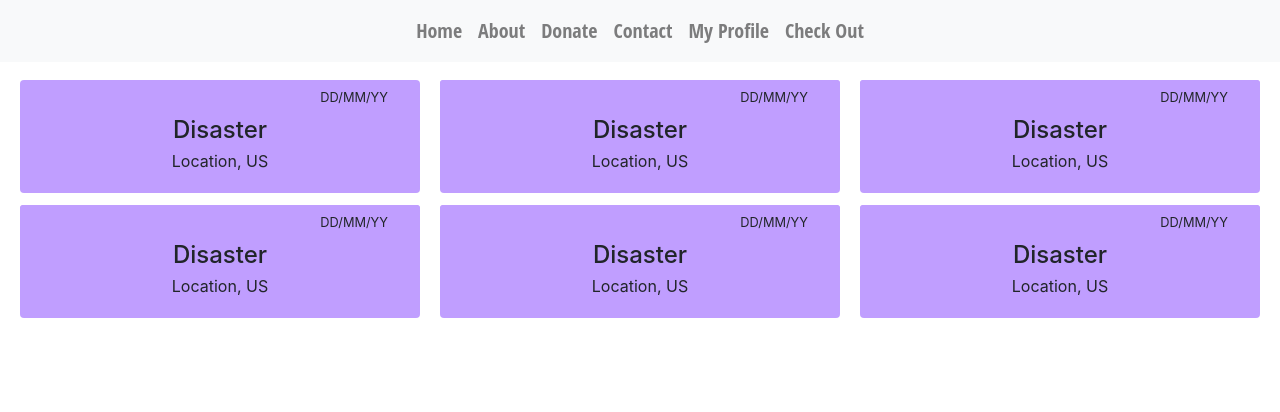
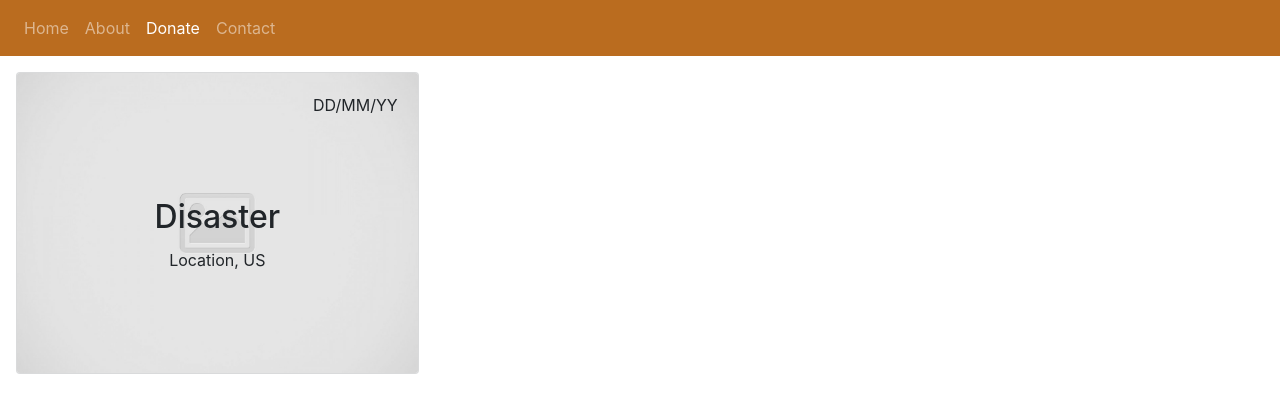
Before and after one commit to Cina10/SevaSavers, a plain HTML site: page donate/donate.html in a window 1280 px wide. Drawn offline with nearby package versions, Linux system fonts and the light colour scheme.

Commit message:
restarted donate

```diff
--- a/donate/donate.css
+++ b/donate/donate.css
@@ -1,50 +1,22 @@
-/* Disaster Page Link */
-.disaster-page-link {
+body {
+  /*background-color: #8ed0da; */
+  background-color: ;
+}
+
+#DonateNavBar {
+  background-color: #BA6C1F;
+}
+
+.disasters {
+  padding: 1em;
+}
+
+.card-as-link {
   color: inherit;
   text-decoration: inherit;
 }
 
-/* Disaster Page Link on Hover */
-.disaster-page-link:hover {
+.card-as-link:hover {
   color: inherit;
   text-decoration: inherit;
 }
-
-/* Card Columns */
-.card-columns {
-  padding: 20px;
-  padding-top: 80px;
-}
-
-/* Card */
-.card {
-  border: 0px;
-  background-color: #c09eff;
-}
-
-/* Card on Hover */
-.card:hover {
-  border: 1px solid #9d6cf6;
-}
-
-/* Card Header */
-.card-header {
-  border: 0px;
-  padding: 0rem;
-  background-color: inherit;
-  padding-top: 0.25rem;
-  padding-right: 2rem;
-  text-align: right;
-}
-
-/* Card Body */
-.card-body {
-  padding: 0.5rem 1.25rem 1.25rem 1.25rem;
-}
-
-/* Card Title */
-.card .card-title {
-  border-bottom: 0px;
-  margin-bottom: 0rem;
-  padding-bottom: 0.25rem;
-}
--- a/donate/donate.html
+++ b/donate/donate.html
@@ -11,91 +11,59 @@
     <!-- CSS Style Sheets -->
     <!-- External Style Sheet (Bootstrap v.4) -->
     <link rel="stylesheet" href="https://stackpath.bootstrapcdn.com/bootstrap/4.3.1/css/bootstrap.min.css" integrity="sha384-ggOyR0iXCbMQv3Xipma34MD+dH/1fQ784/j6cY/iJTQUOhcWr7x9JvoRxT2MZw1T" crossorigin="anonymous">
-  <!-- Internal Style Sheets -->
-  <link rel="stylesheet" type="text/css" href="../style.css" media="screen">
     <link rel="stylesheet" href="donate.css">
+
     <!-- Page Title - name in the browser tab -->
     <title>Donate</title>
   </head>
 
   <body>
     <!-- Navigation Bar -->
-  <!-- Justify-content centers all elements inside the container -->
-  <nav class="navbar navbar-expand-sm navbar-light bg-light fixed-top" style="justify-content:center">
-    <div>
+    <nav id="DonateNavBar" class="navbar navbar-expand-sm navbar-dark">
+      <!-- Links -->
       <ul class="navbar-nav">
-        <li class="nav-item"> <a class="nav-link" href="../index.html">Home</a> </li>
-        <li class="nav-item"> <a class="nav-link" href="../about.html">About</a> </li>
-        <li class="nav-item"> <a class="nav-link" href="donate.html">Donate</a> </li>
-        <li class="nav-item"> <a class="nav-link" href="../contact.html">Contact</a> </li>
-        <li class="nav-item"> <a class="nav-link" href="../myProfile.html">My Profile</a> </li>
-        <li class="nav-item"> <a class="nav-link" href="../checkout.html">Check Out</a> </li>
+        <li class="nav-item">
+          <a class="nav-link" href="../index.html">Home</a>
+        </li>
+        <li class="nav-item">
+          <a class="nav-link" href="../about.html">About</a>
+        </li>
+        <li class="nav-item">
+          <a class="nav-link active" href="">Donate</a>
+        </li>
+        <li class="nav-item">
+          <a class="nav-link" href="../contact.html">Contact</a>
+        </li>
       </ul>
-    </div>
     </nav>
 
-  <!-- Pinterest-like Grid offered by Bootstrap v.4 -->
+    <!-- Disasters -->
+    <div class="disasters">
+
+      <!-- Card Columns -->
       <div class="card-columns">
-
-    <!-- Card - what Bootstrap v.4 calls the Pinterest-like thumbnails -->
-    <div class="card text-center">
-      <a class="disaster-page-link" href="disasters/disasterPage.html">
-        <div class="card-header">
-          <small>DD/MM/YY</small>
-        </div>
-        <div class="card-body">
-          <h4 class="card-title">Disaster</h4>
-          <p class="card-text">Location, US</p>
-        </div>
-      </a>
-    </div>
-    <div class="card text-center">
-        <div class="card-header">
-          <small>DD/MM/YY</small>
-        </div>
-        <div class="card-body">
-          <h4 class="card-title">Disaster</h4>
+        <!-- Disasters as Cards -->
+        <a class="card-as-link" href="#">
+          <div class="card bg-light text-black">
+            <!-- Background Image -->
+            <img class="card-img image-responsive" src="placeholder-image.jpg">
+            <div class="card-img-overlay d-flex flex-column">
+              <!-- Date -->
+              <p class="text-right m-0">DD/MM/YY</p>
+              <div class="card-body d-flex flex-column justify-content-center align-items-center text-center">
+                <!-- Disaster Name -->
+                <h2 class="card-title">Disaster</h4>
+                  <!-- Location -->
                 <p class="card-text">Location, US</p>
               </div>
             </div>
-    <div class="card text-center">
-        <div class="card-header">
-          <small>DD/MM/YY</small>
         	</div>
-        <div class="card-body">
-          <h4 class="card-title">Disaster</h4>
-          <p class="card-text">Location, US</p>
-        </div>
-    </div>
-    <div class="card text-center">
-        <div class="card-header">
-          <small>DD/MM/YY</small>
-        </div>
-        <div class="card-body">
-          <h4 class="card-title">Disaster</h4>
-          <p class="card-text">Location, US</p>
-        </div>
-    </div>
-    <div class="card text-center">
-        <div class="card-header">
-          <small>DD/MM/YY</small>
-        </div>
-        <div class="card-body">
-          <h4 class="card-title">Disaster</h4>
-          <p class="card-text">Location, US</p>
-        </div>
-    </div>
-    <div class="card text-center">
-        <div class="card-header">
-          <small>DD/MM/YY</small>
-        </div>
-        <div class="card-body">
-          <h4 class="card-title">Disaster</h4>
-          <p class="card-text">Location, US</p>
-        </div>
+        </a>
+
       </div>
 
     </div>
 
   </body>
+
 </html>
```
Also changed, not shown: donate/disasters/disasterPage.html (deleted, +0 -35 lines), donate/placeholder-image.jpg (added). Lines whose indentation alone changed are shown as unchanged.
